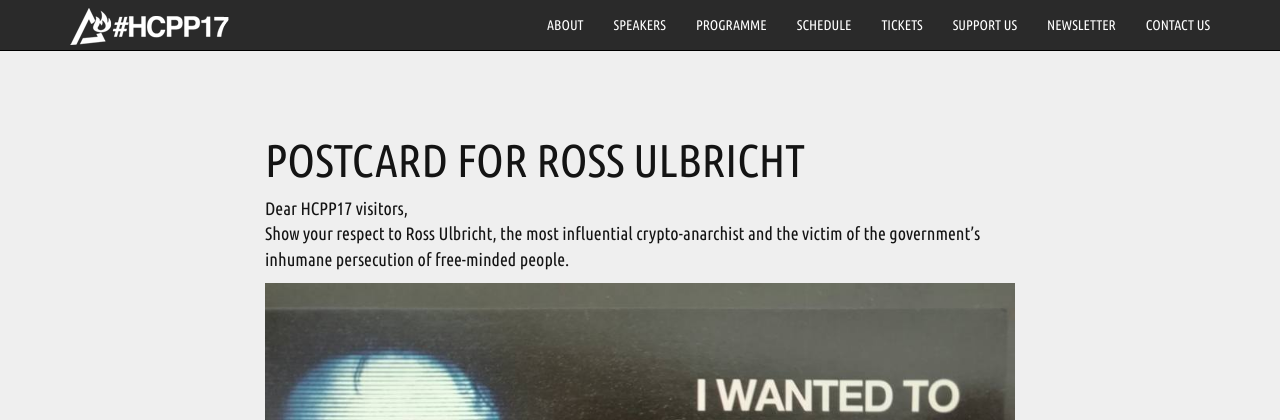
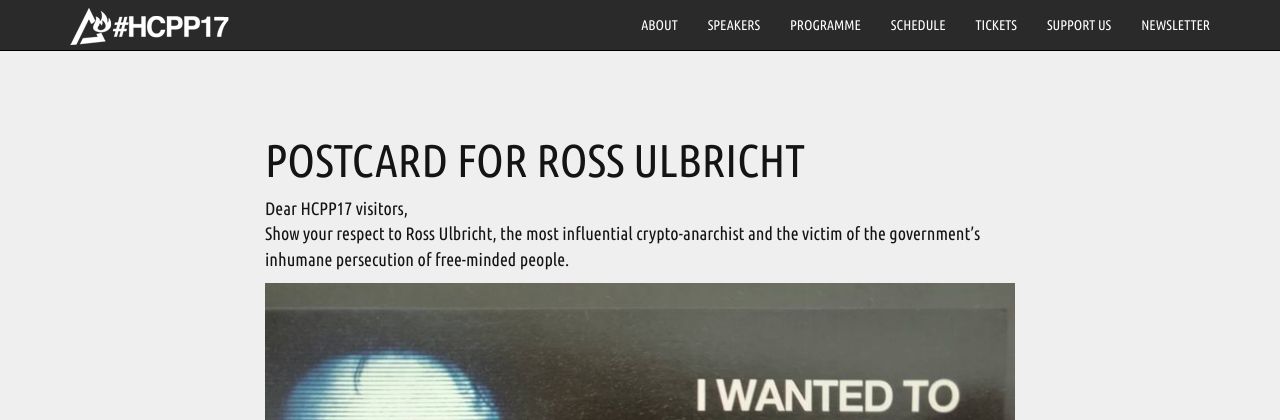
Before and after one commit to ParalelniPolis/hcpp2017web, a Node server app: page /ross/ in a window 1280 px wide. Shown: the top 420 px of the page. Run offline with Node 20, Linux system fonts and the light colour scheme; some libraries are stand-ins or nearby versions.

Commit message:
Removing contact us from menu

```diff
--- a/views/layouts/main.handlebars
+++ b/views/layouts/main.handlebars
@@ -83,7 +83,6 @@
         {{!<li><a class="page-scroll" href="/#organizer">Organizer</a></li>}}
         <li><a class="page-scroll" href="/#support">Support us</a></li>
         <li><a class="page-scroll" href="/#newsletter">Newsletter</a></li>
-        <li><a class="page-scroll" href="/#contact">Contact us</a></li>
       </ul>
     </div>
     <!--/.navbar-collapse -->
@@ -150,7 +149,6 @@
           {{!<li><a class="page-scroll" href="/#organizer">Organizer</a></li>}}
           <li><a class="page-scroll" href="/#support">Support us</a></li>
           <li><a class="page-scroll" href="/#newsletter">Newsletter</a></li>
-          <li><a class="page-scroll" href="/#contact">Contact us</a></li>
           <li><a href="/code-of-conduct">Code of conduct</a></li>
         </ul>
         <!-- /.Footer Menu List -->
```
